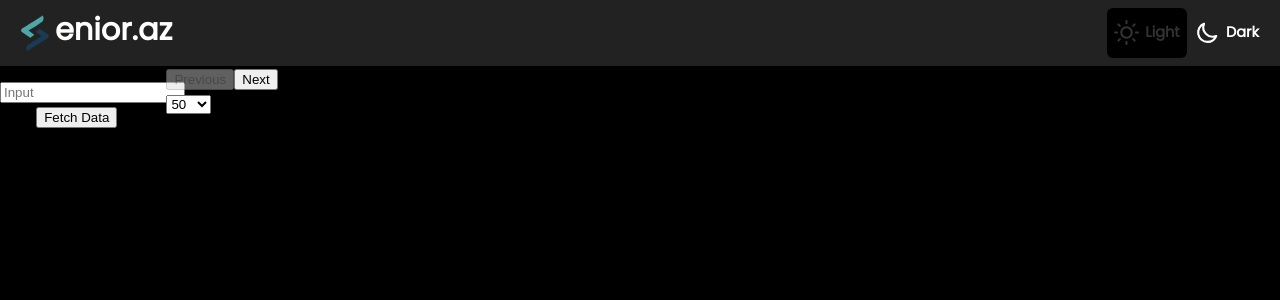
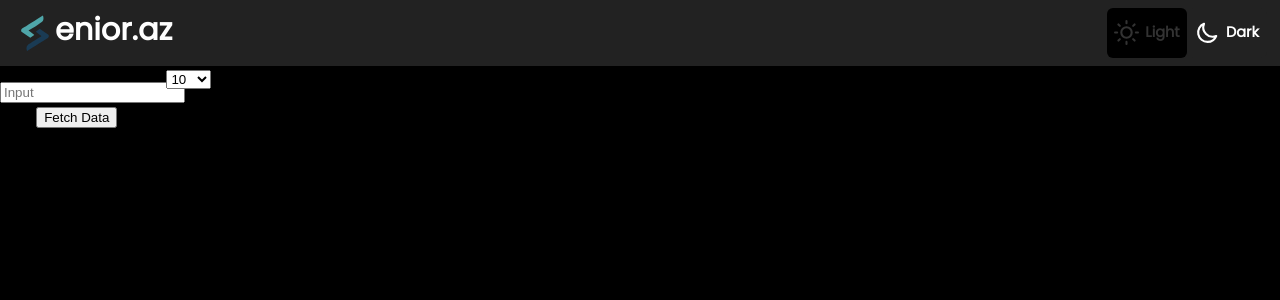
Before and after one commit to huseynhk/TableFetch, a React (Create React App) app: page / in a window 1280 px wide. Shown: the top 300 px of the page. Built offline with nearby package versions, Linux system fonts and the light colour scheme.

Commit message:
select_Pagination

```diff
--- a/package.json
+++ b/package.json
@@ -3,7 +3,7 @@
   "version": "0.1.0",
   "private": true,
   "dependencies": {
-    "@emotion/react": "^11.11.0",
+    "@emotion/react": "^11.11.1",
     "@emotion/styled": "^11.11.0",
     "@mui/material": "^5.13.4",
     "@testing-library/jest-dom": "^5.16.5",
--- a/src/components/ApiDataViewer.jsx
+++ b/src/components/ApiDataViewer.jsx
@@ -3,6 +3,7 @@ import Swal from "sweetalert2";
 import "./apiDataViewer.css";
 import { ThemeContext } from "./ThemeContext";
 import Pagination from "./Pagination";
+
 
 function ApiDataViewer() {
   const { theme } = useContext(ThemeContext);
@@ -10,7 +11,7 @@ function ApiDataViewer() {
   const [data, setData] = useState([]);
   const [columnVisibility, setColumnVisibility] = useState({});
   const [currentPage, setCurrentPage] = useState(1); // Current page
-  const [itemsPerPage, setItemsPerPage] = useState(50); // Number of items per page
+  const [itemsPerPage, setItemsPerPage] = useState(10); // Number of items per page
 
   // Calculate the indexes of the first and last items of the current page
   const indexOfLastItem = currentPage * itemsPerPage;
--- a/src/components/Pagination.jsx
+++ b/src/components/Pagination.jsx
@@ -21,43 +21,67 @@ const Pagination = ({
     onPageChange(pageNumber);
   };
 
-  // Handle previous page click
-  const handlePreviousPage = () => {
-    if (currentPage > 1) {
-      onPageChange(currentPage - 1);
-    }
-  };
-
-  // Handle next page click
-  const handleNextPage = () => {
-    if (currentPage < totalPages) {
-      onPageChange(currentPage + 1);
-    }
-  };
-
   return (
     <div className="pagination">
+      {currentPage > 1 && (
         <button
-        onClick={handlePreviousPage}
+          onClick={() => handlePageClick(currentPage - 1)}
+          className={`pagination-button ${currentPage === 1 ? "disabled" : ""}`}
           disabled={currentPage === 1}
         >
           Previous
         </button>
-      {pageNumbers.map((number) => (
+      )}
+      {pageNumbers.map((number) => {
+        if (currentPage > 5 && number === totalPages - 0) {
+          return (
             <button
               key={number}
               onClick={() => handlePageClick(number)}
-          className={currentPage === number ? "active" : ""}
+              className={`pagination-button ${currentPage === number ? "active" : ""}`}
             >
               {number}
             </button>
-      ))}
+          );
+        }
+        if (number === totalPages) {
+          return (
             <button
-        onClick={handleNextPage}
+              key={number}
+              onClick={() => handlePageClick(number)}
+              className={`pagination-button ${currentPage === number ? "active" : ""}`}
+            >
+              {number}
+            </button>
+          );
+        }
+        if (number <= 5) {
+          return (
+            <button
+              key={number}
+              onClick={() => handlePageClick(number)}
+              className={`pagination-button ${currentPage === number ? "active" : ""}`}
+            >
+              {number}
+            </button>
+          );
+        }
+        if (number === 6 && totalPages > 6) {
+          return (
+            <span key="ellipsis">...</span>
+          );
+        }
+        return null; // Skip page numbers greater than 6
+      })}
+      {currentPage < totalPages && (
+        <button
+          onClick={() => handlePageClick(currentPage + 1)}
+          className={`pagination-button ${currentPage === totalPages ? "disabled" : ""}`}
           disabled={currentPage === totalPages}
         >
           Next
         </button>
+      )}
     </div>
   );
 };
```
Also changed, not shown: 1 other file (tests, documents, lock files or other folders). Lines whose indentation alone changed are shown as unchanged.
